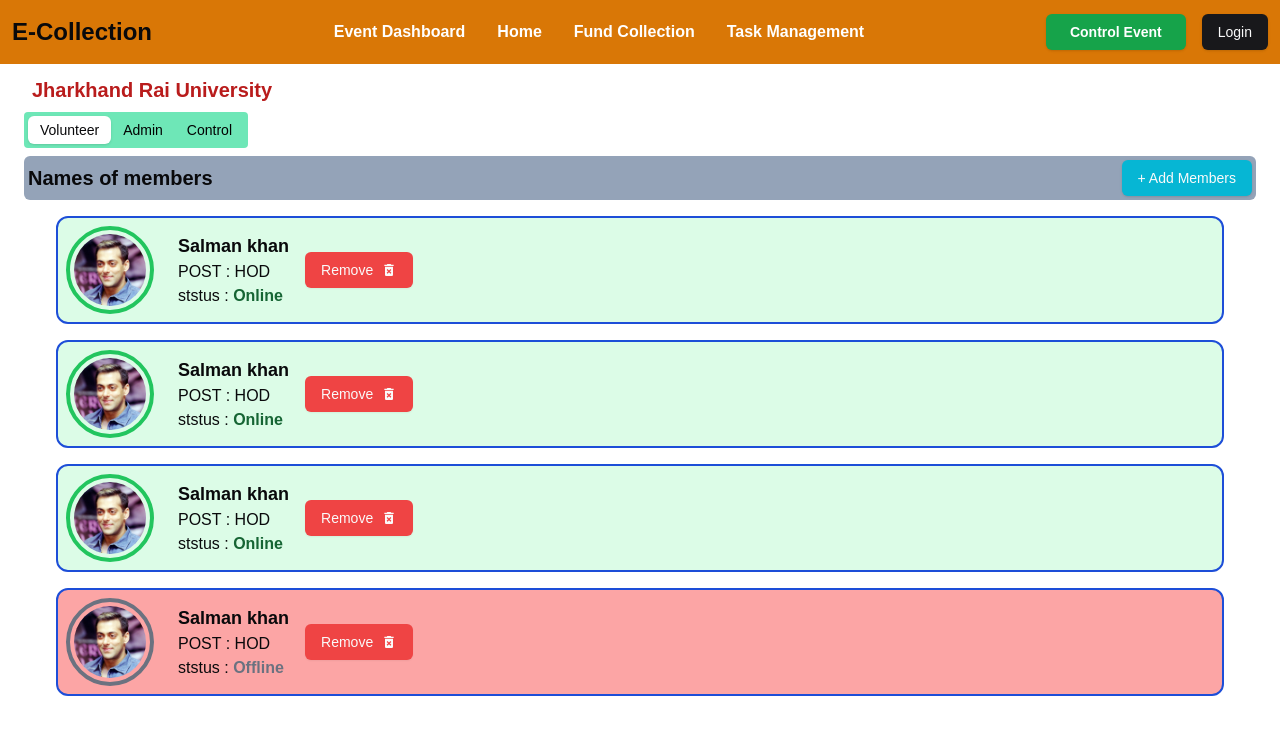
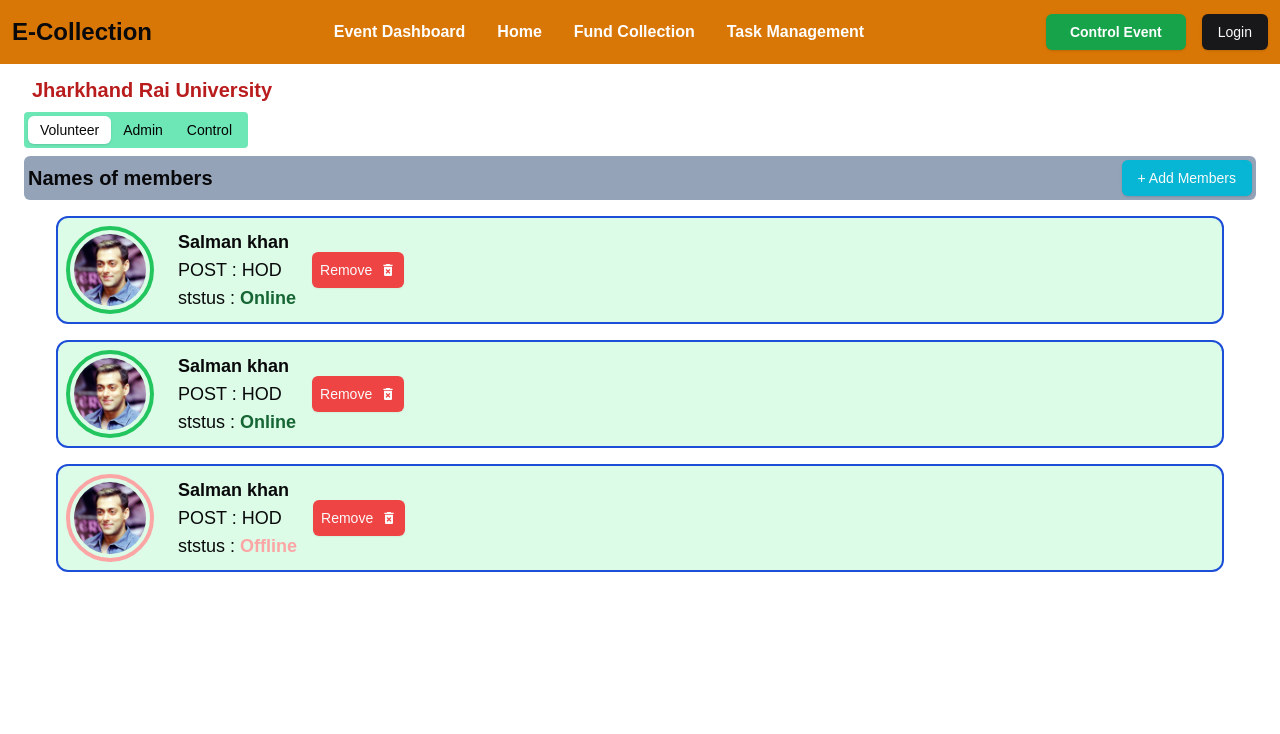
Before and after one commit to pappu-DD/e-collection, a Next.js app: page /controlEvent in a window 1280 px wide. Shown: the top 734 px of the page. Built offline with nearby package versions, Linux system fonts and the light colour scheme.

Commit message:
adding member is working it stored in console an array

```diff
--- a/app/controlEvent/volunteer/add-member/page.jsx
+++ b/app/controlEvent/volunteer/add-member/page.jsx
@@ -15,83 +15,130 @@ import {
 import { useRouter } from "next/navigation";
 
 export default function AddMembers() {
-  const router = useRouter;
+  const router = useRouter(); // Fixed router issue
 
-  const handleSumbit = async () => {
-    router.back();
+  // State to store form data
+  const [formData, setFormData] = useState({});
+
+  // Function to handle input changes
+  const handleInputChange = (fieldName, fieldValue) => {
+    setFormData((prev) => ({
+      ...prev,
+      [fieldName]: fieldValue,
+    }));
   };
 
+  // Function to handle form submission
+  const handleSubmit = async (e) => {
+    e.preventDefault();
+    console.log("Form Data:", formData); // Logs all input data in console
+    router.back(); // Navigates back
+  };
+
+  // State to manage dialog visibility
   const [showDialog, setShowDialog] = useState(false);
-
-
-  const handleChange = (event) => {
-    if (event.target.value === "other") {
-      setShowDialog(true);
-    }
-  };
 
   return (
     <div>
-      <div className="border-2 border-red-600 p-2 mx-4 my-2 flex justify-center bg-orange-200 rounded-lg  shadow-inner">
+      {/* Title Section */}
+      <div className="border-2 border-red-600 p-2 mx-4 my-2 flex justify-center bg-orange-200 rounded-lg shadow-inner">
         <h1 className="text-2xl font-bold text-blue-700">Adding Members</h1>
       </div>
-      <div className="flex justify-center m-2 border-2 ">
-        <form action="sumbit" onSubmit={handleSumbit}>
+
+      {/* Form Section */}
+      <div className="flex justify-center m-2 border-2">
+        <form onSubmit={handleSubmit}>
           <div className="grid w-full max-w-sm items-center gap-1.5">
+            {/* Name Input */}
             <Label htmlFor="name">Name</Label>
-            <Input id="name" type="text" placeholder="name" />
+            <Input
+              name="name"
+              type="text"
+              placeholder="Enter name"
+              onChange={(e) => handleInputChange(e.target.name, e.target.value)}
+            />
 
+            {/* Picture Input */}
             <Label htmlFor="picture">Picture</Label>
-            <Input id="picture" type="file" />
+            <Input
+              id="picture"
+              type="file"
+              onChange={(e) => handleInputChange("picture", e.target.files[0])}
+            />
 
+            {/* ID Input */}
             <Label htmlFor="id">ID</Label>
-            <Input id="id" type="text" placeholder="id" />
+            <Input
+              id="id"
+              name="id"
+              type="text"
+              placeholder="Enter ID"
+              onChange={(e) => handleInputChange(e.target.name, e.target.value)}
+            />
 
+            {/* Post Selection */}
             <Label htmlFor="post">POST</Label>
-            <select name="post" id="post" onChange={handleChange}>
+            <select
+              name="post"
+              id="post"
+              onChange={(e) => {
+                handleInputChange("post", e.target.value);
+                if (e.target.value === "other") {
+                  setShowDialog(true);
+                }
+              }}
+            >
               <option value="headCoordinator">Event Coordinator</option>
               <option value="viceCoordinator">Vice Event Coordinator</option>
               <option value="disciplineHead">Discipline Head</option>
               <option value="mediaHead">Photography & Media Head</option>
-              <option value="Volunteer">Volunteer</option>
-              <option value="other">other</option>
+              <option value="volunteer">Volunteer</option>
+              <option value="other">Other</option>
             </select>
+          </div>
+
+          {/* Dialog for Custom Post */}
           {showDialog && (
-              <dialog open>
             <Dialog open={showDialog} onOpenChange={setShowDialog}>
-                  <DialogContent className="">
+              <DialogContent>
                 <DialogHeader>
-                      <DialogTitle>Edit Profile</DialogTitle>
+                  <DialogTitle>Enter Custom Post Name</DialogTitle>
                   <DialogDescription>
-                        Make changes to your profile here. Click save when
-                        you're done.
+                    Please enter a new post name and save.
                   </DialogDescription>
                 </DialogHeader>
                 <div className="grid gap-4 py-4">
                   <div className="grid grid-cols-4 items-center gap-4">
-                        <Label htmlFor="name" className="text-right">
-                          Post name
+                    <Label htmlFor="customPost" className="text-right">
+                      Post Name
                     </Label>
                     <Input
-                          id="name"
-                          defaultValue="Pedro Duarte"
+                      id="customPost"
+                      name="customPost"
+                      placeholder="Enter post name"
                       className="col-span-3"
+                      onChange={(e) =>
+                        handleInputChange("post", e.target.value)
+                      }
                     />
                   </div>
                 </div>
                 <DialogFooter>
-                      <Button type="submit">Save changes</Button>
+                  <Button onClick={() => setShowDialog(false)}>Save</Button>
                 </DialogFooter>
               </DialogContent>
             </Dialog>
-                <br />
-              </dialog>
           )}
-          </div>
-          <button type="sumbit">Sumbit</button>
+
+          {/* Submit Button */}
+          <button
+            type="submit"
+            className="border-2 rounded-sm p-2 bg-green-500 mt-4"
+          >
+            Submit
+          </button>
         </form>
       </div>
-      <div></div>
     </div>
   );
 }
--- a/app/controlEvent/volunteer/page.jsx
+++ b/app/controlEvent/volunteer/page.jsx
@@ -26,15 +26,15 @@ export default function Volunteer() {
             />
           </div>
           <div>
-            <h1 className="font-semibold text-lg">Salman khan</h1>
-            <p>POST : HOD</p>
-            <p>
+            <h1 className="font-extrabold sm:text-lg ">Salman khan</h1>
+            <p className="text-sm md:text-lg">POST : HOD</p>
+            <p  className="text-sm md:text-lg">
               ststus :{" "}
               <span className="text-green-800 font-semibold">Online</span>
             </p>
           </div>
 
-          <Button variant="destructive">
+          <Button variant="destructive" className="p-1 md:p-2">
             Remove
             <MdDeleteForever />
           </Button>
@@ -49,21 +49,21 @@ export default function Volunteer() {
             />
           </div>
           <div>
-            <h1 className="font-semibold text-lg">Salman khan</h1>
-            <p>POST : HOD</p>
-            <p>
+            <h1 className="font-extrabold sm:text-lg ">Salman khan</h1>
+            <p className="text-sm md:text-lg">POST : HOD</p>
+            <p  className="text-sm md:text-lg">
               ststus :{" "}
               <span className="text-green-800 font-semibold">Online</span>
             </p>
           </div>
 
-          <Button variant="destructive">
+          <Button variant="destructive" className="p-1 md:p-2">
             Remove
             <MdDeleteForever />
           </Button>
         </div>
-        <div className="border-2 border-blue-700 md:m-4  m-1 flex items-center gap-4 rounded-xl bg-green-100">
-          <div className="m-2 rounded-full border-4 border-green-500">
+        <div className="border-2 border-blue-700 md:m-4 m-1 flex items-center gap-4 rounded-xl bg-green-100">
+          <div className="m-2 rounded-full border-4 border-red-300">
             <img
               src="member-img.png"
               width={80}
@@ -72,44 +72,22 @@ export default function Volunteer() {
             />
           </div>
           <div>
-            <h1 className="font-semibold text-lg">Salman khan</h1>
-            <p>POST : HOD</p>
-            <p>
+            <h1 className="font-extrabold sm:text-lg ">Salman khan</h1>
+            <p className="text-sm md:text-lg">POST : HOD</p>
+            <p  className="text-sm md:text-lg">
               ststus :{" "}
-              <span className="text-green-800 font-semibold">Online</span>
+              <span className="text-red-300 font-semibold">Offline</span>
             </p>
           </div>
 
-          <Button variant="destructive">
+          <Button variant="destructive" className="p-1 md:p-2">
             Remove
             <MdDeleteForever />
           </Button>
         </div>
 
 
-        <div className="border-2 border-blue-700 md:m-4 m-1 flex items-center gap-4 rounded-xl bg-red-300">
-          <div className="m-2 rounded-full border-4 border-gray-500">
-            <img
-              src="member-img.png"
-              width={80}
-              className="rounded-full p-1"
-              alt="member img"
-            />
-          </div>
-          <div>
-            <h1 className="font-semibold text-lg">Salman khan</h1>
-            <p>POST : HOD</p>
-            <p>
-              ststus :{" "}
-              <span className="text-gray-500 font-semibold">Offline</span>
-            </p>
-          </div>
 
-          <Button variant="destructive">
-            Remove
-            <MdDeleteForever />
-          </Button>
-        </div>
       </div>
     </div>
   );
```
Also changed, not shown: package.json (+7 -0 lines), 1 other file (tests, documents, lock files or other folders). Lines whose indentation alone changed are shown as unchanged.
